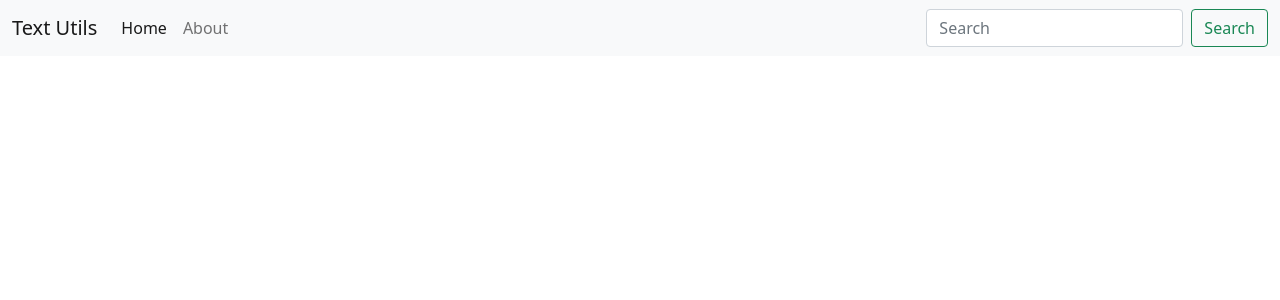
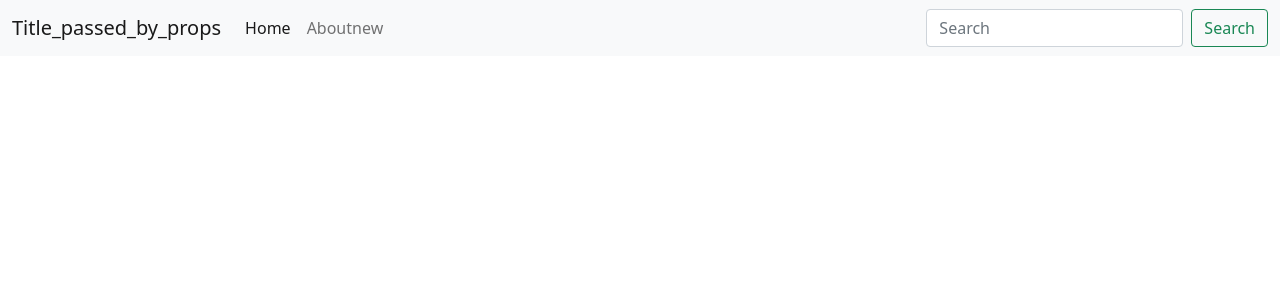
Before and after one commit to sanjaysj6282/Basic-text-malipulator-using-react-js, a React (Create React App) app: page / in a window 1280 px wide. Shown: the top 300 px of the page. Built offline with nearby package versions, Linux system fonts and the light colour scheme.

Commit message:
addedprops

```diff
--- a/src/App.js
+++ b/src/App.js
@@ -6,7 +6,7 @@
   return (
     <>
     {/* Added navbar */}
-      <Navbar/>
+      <Navbar title="Title_passed_by_props" Textabout="Aboutnew"/>
     </>
   );
 }
--- a/src/Components/Navbar.js
+++ b/src/Components/Navbar.js
@@ -1,11 +1,11 @@
 import React from 'react'
 
-export default function Navbar() {
+export default function Navbar(props) {
   return (
     <div>
       <nav className="navbar navbar-expand-lg navbar-light bg-light">
         <div className="container-fluid">
-          <a className="navbar-brand" href="/">Text Utils</a>
+          <a className="navbar-brand" href="/">{props.title}</a>
           <button className="navbar-toggler" type="button" data-bs-toggle="collapse" data-bs-target="#navbarSupportedContent" aria-controls="navbarSupportedContent" aria-expanded="false" aria-label="Toggle navigation">
             <span className="navbar-toggler-icon"></span>
           </button>
@@ -15,7 +15,7 @@
                 <a className="nav-link active" aria-current="page" href="/">Home</a>
               </li>
               <li className="nav-item">
-                <a className="nav-link" href="/">About</a>
+                <a className="nav-link" href="/">{props.Textabout}</a>
               </li>
             </ul>
             <form className="d-flex">
```
